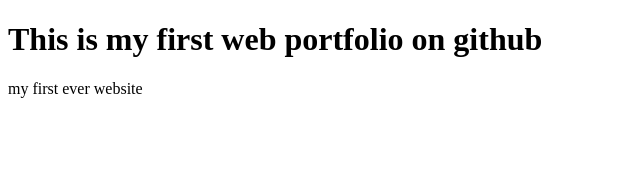
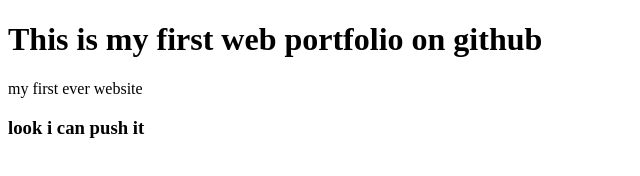
Before and after one commit to AjrinLamia/my-first-website, a plain HTML site: page index.html in a window 1280 px wide. Shown: the whole page, without its empty margins (0-640 px from the left). Drawn offline with Linux system fonts and the light colour scheme.

Commit message:
learned github

```diff
--- a/index.html
+++ b/index.html
@@ -17,5 +17,7 @@
 <body>
     <h1>This is my first web portfolio on github</h1>
       <p> my first ever website </p>
+      <h3>look i can push it</h3>
+
 </body>
 </html>
```
